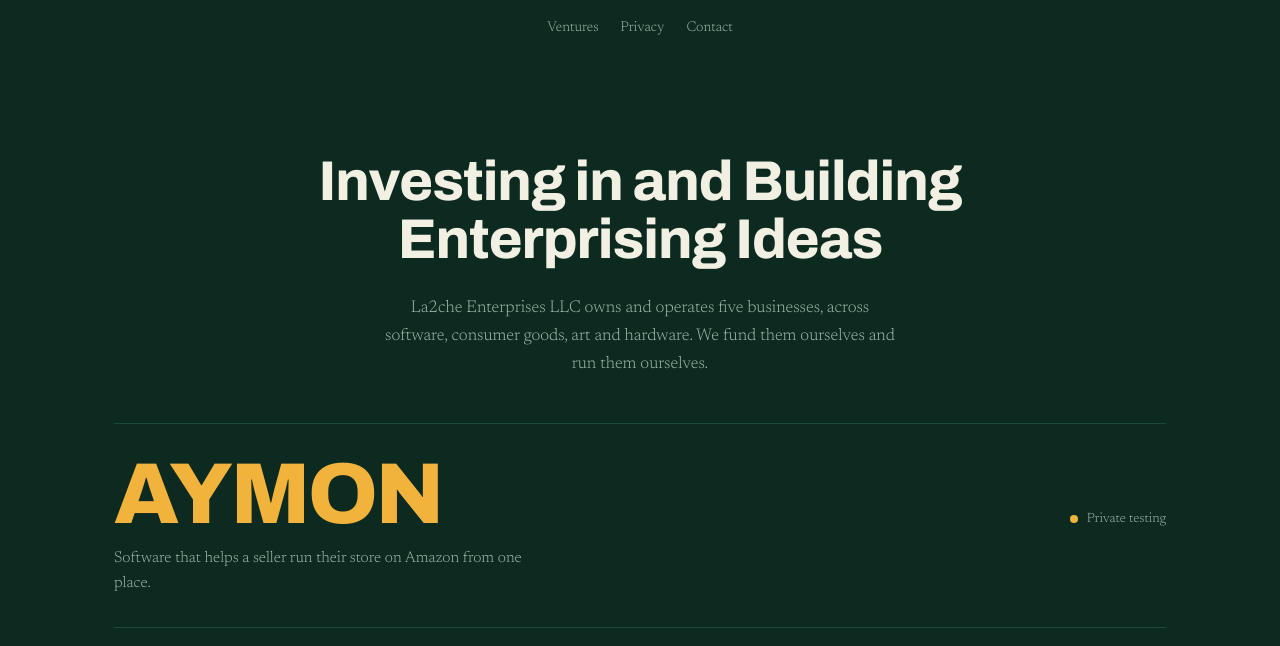
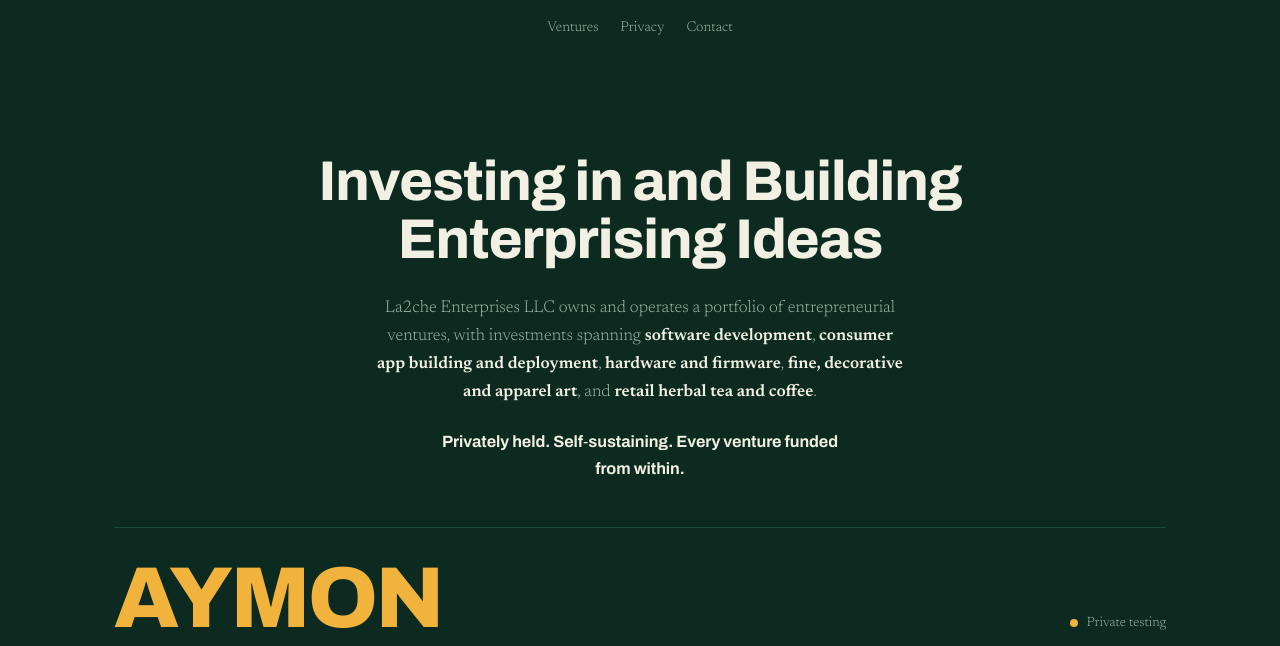
Before and after one commit to Vla2che/la2che-site, a plain HTML site: page index.html in a window 1280 px wide. Shown: the part 116-762 px from the top of the page. Drawn offline with Linux system fonts and the light colour scheme.

Commit message:
Rewrite the opening statement
Names the investment fields in bold and closes on the company being
privately held and self-sustaining.

Co-Authored-By: Claude Opus 5 <noreply@anthropic.com>
Claude-Session: https://claude.ai/code/session_015moXXdPYkGNG9kpbB9QvnC

```diff
--- a/index.html
+++ b/index.html
@@ -81,7 +81,13 @@ a:focus-visible,summary:focus-visible{
   line-height:1.04;letter-spacing:-.018em;
   margin:0 auto 26px;max-width:23ch;text-wrap:balance;
 }
-.opening p{margin:0 auto;max-width:54ch;color:var(--dim);font-size:1.06rem;text-wrap:pretty}
+.opening p{margin:0 auto;max-width:56ch;color:var(--dim);font-size:1.06rem;text-wrap:pretty}
+.opening p strong{color:var(--bone);font-weight:600}
+.opening .claim{
+  margin-top:22px;color:var(--bone);
+  font-family:var(--display);font-variation-settings:"wdth" 98,"wght" 680;
+  font-size:1.02rem;letter-spacing:-.005em;max-width:46ch;
+}
 
 /* ---------- the index ---------- */
 .index{padding-bottom:clamp(40px,7vw,90px)}
@@ -249,7 +255,8 @@ footer p{margin:0 0 7px;max-width:76ch}
   <section class="opening">
     <div class="wrap">
       <h1>Investing in and Building Enterprising Ideas</h1>
-      <p>La2che Enterprises LLC owns and operates five businesses, across software, consumer goods, art and hardware. We fund them ourselves and run them ourselves.</p>
+      <p>La2che Enterprises LLC owns and operates a portfolio of entrepreneurial ventures, with investments spanning <strong>software development</strong>, <strong>consumer app building and deployment</strong>, <strong>hardware and firmware</strong>, <strong>fine, decorative and apparel art</strong>, and <strong>retail herbal tea and coffee</strong>.</p>
+      <p class="claim">Privately held. Self&#8209;sustaining. Every venture funded from within.</p>
     </div>
   </section>
 
```
